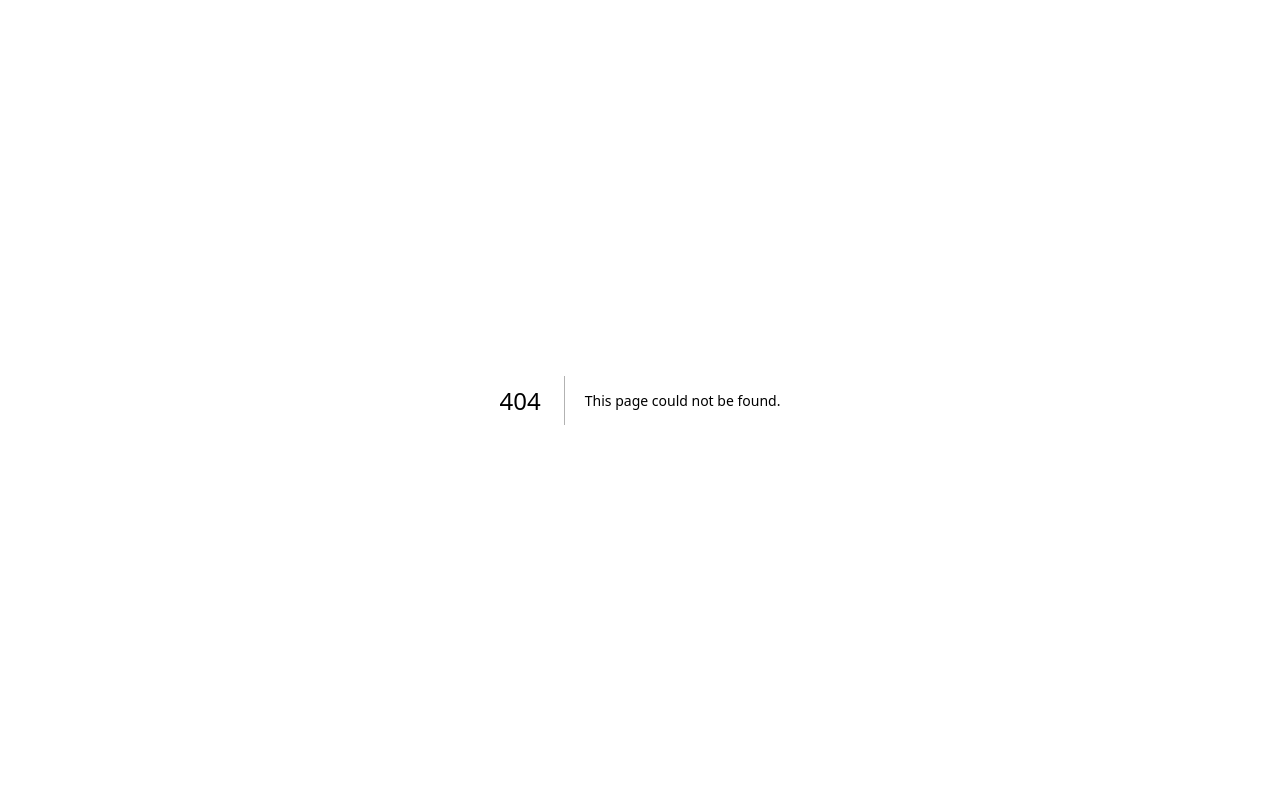
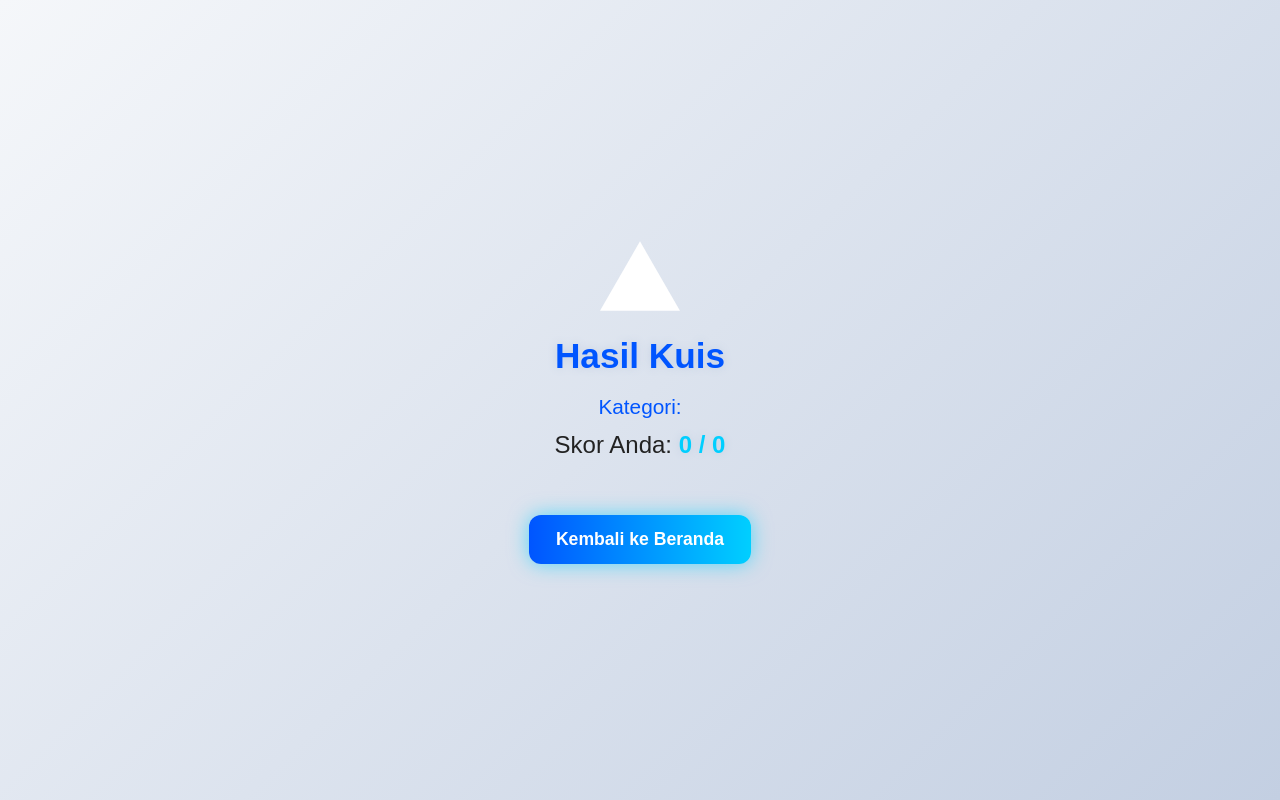
Before and after one commit to sallvyana/edusijaxpert, a Next.js app: page /quiz/score in a window 1280 px wide. Before the commit this address had no page. Built offline with nearby package versions, Linux system fonts and the light colour scheme.

Commit message:
Update tampilan dan sistem pengerjaan

```diff
--- /dev/null
+++ b/app/quiz/score/page.js
@@ -0,0 +1,82 @@
+// Halaman skor akhir quiz
+'use client';
+import { useSearchParams, useRouter } from 'next/navigation';
+
+export default function QuizScorePage() {
+  const searchParams = useSearchParams();
+  const kategori = searchParams.get('kategori') || '';
+  const score = searchParams.get('score') || 0;
+  const total = searchParams.get('total') || 0;
+  const router = useRouter();
+
+  // Logo kategori
+  const logoMap = {
+    iot: '/file.svg',
+    paas: '/globe.svg',
+    saas: '/next.svg',
+    iaas: '/window.svg',
+  };
+  const logoSrc = logoMap[kategori] || '/vercel.svg';
+
+  return (
+    <main style={styles.container}>
+      <img src={logoSrc} alt={kategori} style={styles.logo} />
+      <h1 style={styles.title}>Hasil Kuis</h1>
+      <p style={styles.kategori}>Kategori: <b>{kategori.toUpperCase()}</b></p>
+      <p style={styles.skor}>Skor Anda: <span style={styles.score}>{score} / {total}</span></p>
+      <button style={styles.button} onClick={() => router.push('/')}>Kembali ke Beranda</button>
+    </main>
+  );
+}
+
+const styles = {
+  container: {
+    background: 'linear-gradient(135deg, #f5f7fa 0%, #c3cfe2 100%)',
+    color: '#222',
+    height: '100vh',
+    display: 'flex',
+    flexDirection: 'column',
+    justifyContent: 'center',
+    alignItems: 'center',
+    textAlign: 'center',
+  },
+  logo: {
+    width: '80px',
+    height: '80px',
+    marginBottom: '1.2rem',
+  },
+  title: {
+    fontSize: '2.2rem',
+    marginBottom: '1.2rem',
+    fontWeight: 'bold',
+    color: '#0055ff',
+    textShadow: '0 0 10px #c3cfe2',
+  },
+  kategori: {
+    fontSize: '1.3rem',
+    marginBottom: '0.8rem',
+    color: '#0055ff',
+  },
+  skor: {
+    fontSize: '1.5rem',
+    marginBottom: '2rem',
+  },
+  score: {
+    color: '#00cfff',
+    fontWeight: 'bold',
+    textShadow: '0 0 8px #c3cfe2',
+  },
+  button: {
+    background: 'linear-gradient(90deg, #0055ff 0%, #00cfff 100%)',
+    padding: '0.85rem 1.7rem',
+    borderRadius: '12px',
+    color: '#fff',
+    textDecoration: 'none',
+    fontSize: '1.1rem',
+    fontWeight: 'bold',
+    boxShadow: '0 0 20px #00cfff99',
+    border: 'none',
+    cursor: 'pointer',
+    marginTop: '1.5rem',
+  },
+};
```
